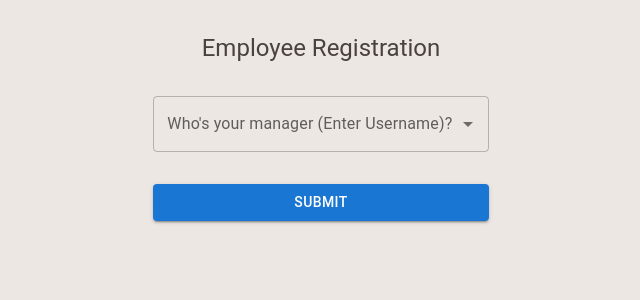
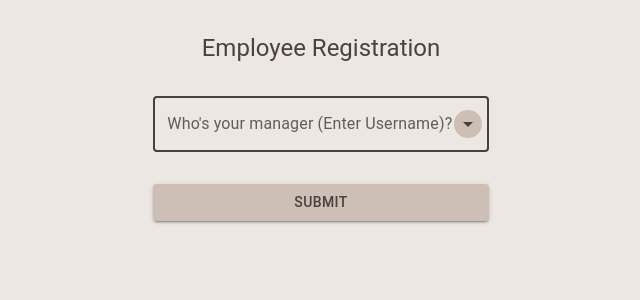
Before and after one commit to matt0125/Scheduler, a React (Create React App) app in the folder web/: page /EmployeeRegistration in a window 1280 px wide. Shown: the top 300 px of the page, without its empty margins (319-959 px from the left). Built offline with nearby package versions, Linux system fonts and the light colour scheme; no server answers.

Commit message:
Employee Registration Styling

```diff
--- a/web/src/pages/EmployeeRegistration.js
+++ b/web/src/pages/EmployeeRegistration.js
@@ -4,6 +4,7 @@ import { Container, Button, Typography, Box, FormControl, Snackbar, TextField }
 import Autocomplete from '@mui/lab/Autocomplete';
 import PositionSelector from '../components/PositionSelector';
 import SetEmployeeAvailability from '../components/SetEmployeeAvailability'; // Import the SetEmployeeAvailability component
+import '../styles/EmployeeRegistration.css';
 
 const EmployeeRegistration = () => {
   const [manager, setManager] = useState(null);
@@ -94,7 +95,14 @@ const EmployeeRegistration = () => {
                         borderWidth: '2px',
                       },
                     },
-                  } : {}}
+                  } : {'& .MuiOutlinedInput-root': {
+                    '& .MuiOutlinedInput-notchedOutline': {
+                      borderColor: '#47413d',
+                      borderWidth: '2px',
+                    },
+                  }
+                }
+              }
                 />
               )}
             />
--- a/web/src/styles/Dashboard.css
+++ b/web/src/styles/Dashboard.css
@@ -92,3 +92,17 @@ body
 div.ReactModal__Content.ReactModal__Content--after-open{
     background:#DBC1AC !important;
 }
+
+.MuiBox-root button{
+    background-color: #CDBFB6;
+    color: #47413d;
+}
+
+.MuiOutlinedInput-root & .Mui-focused fieldset{
+    border-color:#47413d;
+
+}
+
+.MuiBox-root button:hover{
+    background-color: #8e7e75;
+}
--- /dev/null
+++ b/web/src/styles/EmployeeRegistration.css
@@ -0,0 +1,12 @@
+.css-1jy569b-MuiFormLabel-root-MuiInputLabel-root.Mui-focused{
+    color: #47413d;
+}
+.MuiOutlinedInput-notchedOutline{
+    border-color: #47413d;
+    border-radius: 2px;
+}
+
+.css-1h51icj-MuiAutocomplete-root{
+    border-color: #47413d;
+    border-radius: 2px;
+}
```
